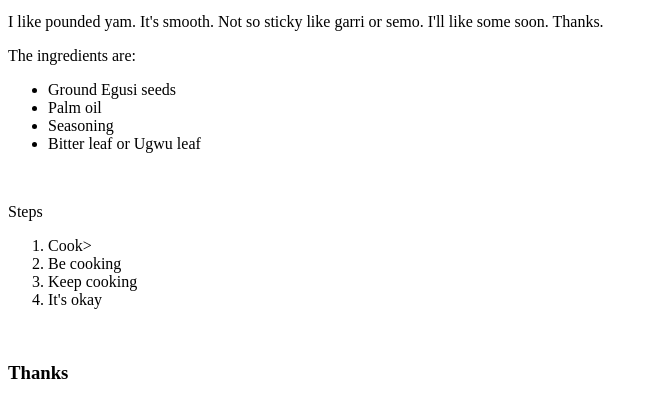
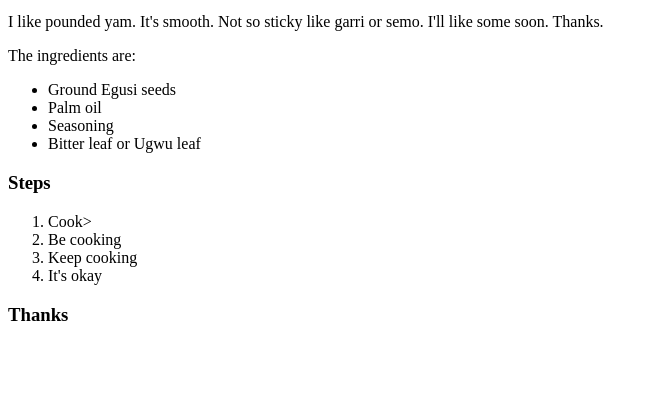
Before and after one commit to MissBellum/cook_recipes, a plain HTML site: page egusi.html in a window 1280 px wide. Shown: the part 400-803 px from the top of the page, without its empty margins (0-658 px from the left). Drawn offline with Linux system fonts and the light colour scheme.

Commit message:
Formatted html files

```diff
--- a/egusi.html
+++ b/egusi.html
@@ -20,14 +20,12 @@
 	    <li>Seasoning</li>
 	    <li>Bitter leaf or Ugwu leaf</li>
 	</ul>
-	<br>
-	<p>Steps</p>
+	<h3>Steps</h3>
 	<ol>
 	    <li>Cook></li>
 	    <li>Be cooking</li>
 	    <li>Keep cooking</li>
 	    <li>It's okay</li>
 	</ol>
-	<br>
 	<h3>Thanks</h3>
 </body>
```
Also changed, not shown: ogbono.html (+1 -3 lines), oha.html (+1 -3 lines).
